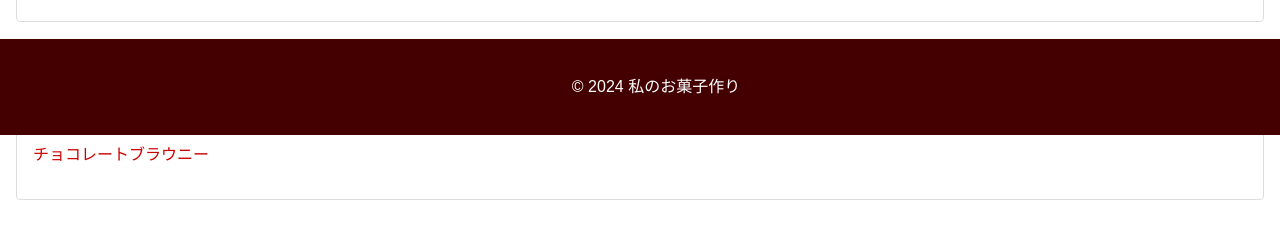
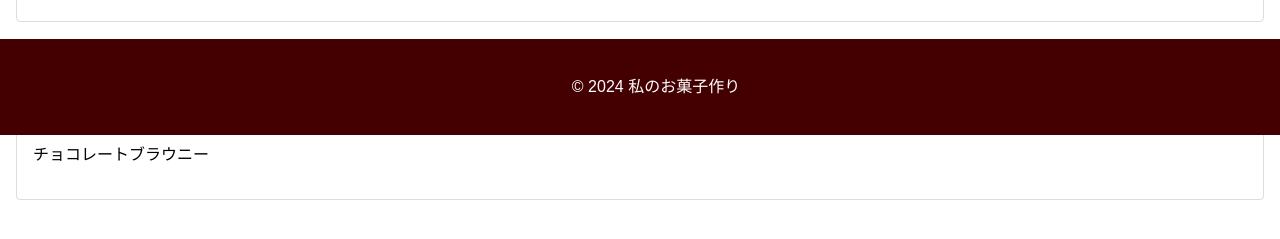
Before and after one commit to nattyanhiro/-, a plain HTML site: page index.html in a window 1280 px wide. Shown: the part 665-904 px from the top of the page. Drawn offline with Linux system fonts and the light colour scheme.

Commit message:
Update index.html

```diff
--- a/index.html
+++ b/index.html
@@ -24,7 +24,6 @@
         main {
             padding: 1rem;
             padding-bottom: 4rem; /* フッターの高さに応じた余白を追加 */
-            color: #CC0000;
         }
 
         section {
@@ -32,7 +31,7 @@
             padding: 1rem;
             border: 1px solid #ddd;
             border-radius: 4px;
-            color:880000;
+            color:CC0000;
         }
 
         section h2 {
```
